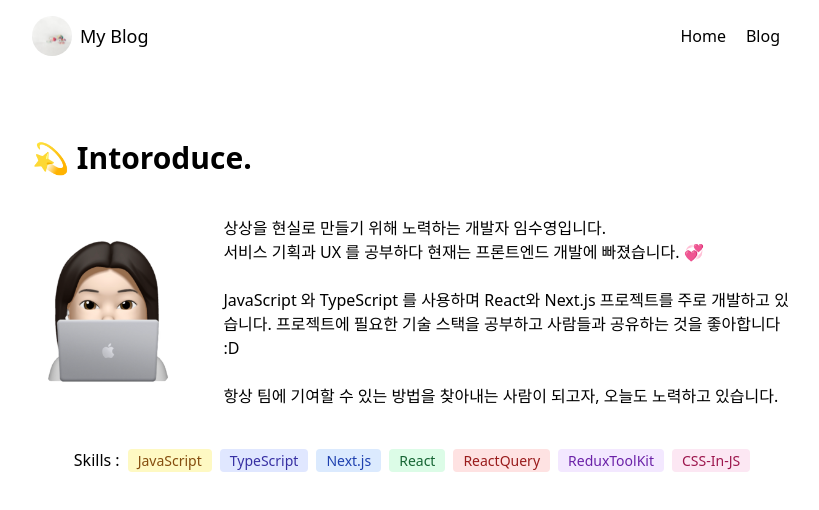
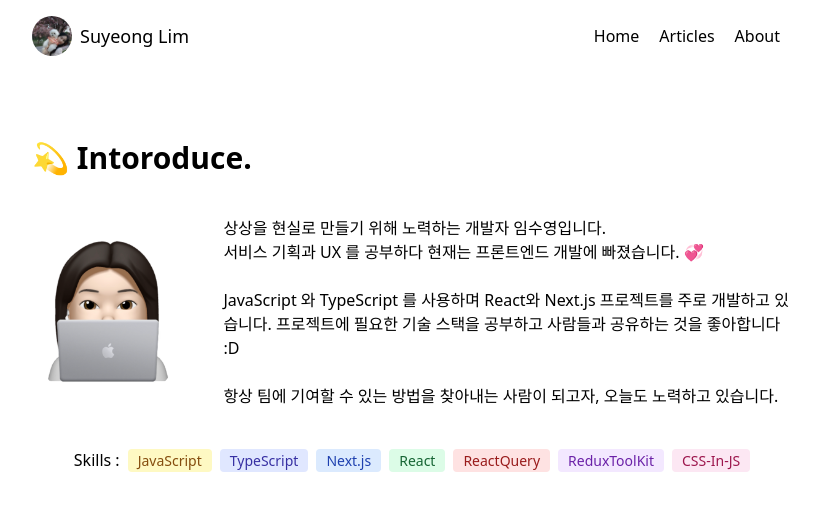
Before and after one commit to Suyeong-Lim/sy-log, a Next.js app: page /about in a window 1280 px wide. Shown: the top 510 px of the page, without its empty margins (224-1043 px from the left). Built offline with nearby package versions, Linux system fonts and the light colour scheme.

Commit message:
:lipstick: style update

```diff
--- a/components/Container.tsx
+++ b/components/Container.tsx
@@ -3,6 +3,8 @@ import Head from "next/head";
 import Image from "next/image";
 import Nav from "./Nav";
 import metadata from "../data/metadata";
+import Link from "next/link";
+import navlinks from "data/navlinks";
 
 const Container = (props) => {
   const meta = {
@@ -22,17 +24,21 @@ const Container = (props) => {
         className={`w-full max-w-3xl flex flex-row justify-between items-center my-1`}
       >
         <div className={`flex flex-row items-center`}>
+          <Link href={navlinks[0].link} passHref>
+            <a className={`flex items-center`}>
               <Image
-            src={`/static/logo.png`}
-            alt="로고"
+                src={`/static/logo.jpeg`}
+                alt="logo"
                 width={40}
                 height={40}
                 objectFit={`cover`}
                 className={`rounded-full`}
               />
-          <span className={`mx-2 font-extralight text-lg`}>
-            {metadata.title}
+              <span className={`mx-2 font-medium text-lg`}>
+                {metadata.author}
               </span>
+            </a>
+          </Link>
         </div>
         <Nav />
       </header>
--- a/components/Nav.tsx
+++ b/components/Nav.tsx
@@ -4,7 +4,7 @@ import Link from "next/link";
 
 const Nav = () => {
   return (
-    <nav>
+    <nav className={"font-normal"}>
       {navlinks.map((nav) => (
         <Link href={nav.link} key={nav.title}>
           <a className={`mr-5`}>{nav.title}</a>
--- a/data/metadata.ts
+++ b/data/metadata.ts
@@ -1,7 +1,7 @@
 const metadata = {
-  title: "My Blog",
-  description: "who's blog",
-  author: "SuyeongLim",
+  title: "Suyeong's Blog ",
+  description: "Suyeong's blog",
+  author: "Suyeong Lim",
 };
 
 export default metadata;
--- a/data/navlinks.ts
+++ b/data/navlinks.ts
@@ -1,6 +1,7 @@
 const navlinks: { title: string; link: string }[] = [
   { title: "Home", link: "/" },
-  { title: "Blog", link: "/blog" },
+  { title: "Articles", link: "/blog" },
+  { title: "About", link: "/about" },
 ];
 
 export default navlinks;
--- a/pages/blog/[slug].tsx
+++ b/pages/blog/[slug].tsx
@@ -13,7 +13,7 @@ const Post = ({ post }: InferGetStaticPropsType<typeof getStaticProps>) => {
   return (
     <Container customMeta={customMeta}>
       <div className="mt-10 prose">
-        <h1 className="text-sky-700">{post.title}</h1>
+        <h1 className="text-teal-700">{post.title}</h1>
         <MDXComponent />
       </div>
     </Container>
--- a/pages/index.tsx
+++ b/pages/index.tsx
@@ -22,9 +22,10 @@ const Home = ({ posts }: InferGetStaticPropsType<typeof getStaticProps>) => {
             className={`rounded-3xl`}
           />
           <span
-            className={`absolute top-12 font-extrabold italic text-white text-5xl md:text-9xl text flex justify-center w-full drop-shadow-lg`}
+            className={` absolute top-12 font-extrabold italic text-white text-6xl md:text-6xl text flex justify-center w-full drop-shadow-lg`}
           >
-            {metadata.title}
+            towards <br />
+            conceived reality
           </span>
         </div>
         <RecentPosts posts={posts} />
```
Also changed, not shown: 1 other file (tests, documents, lock files or other folders). Lines whose indentation alone changed are shown as unchanged.
